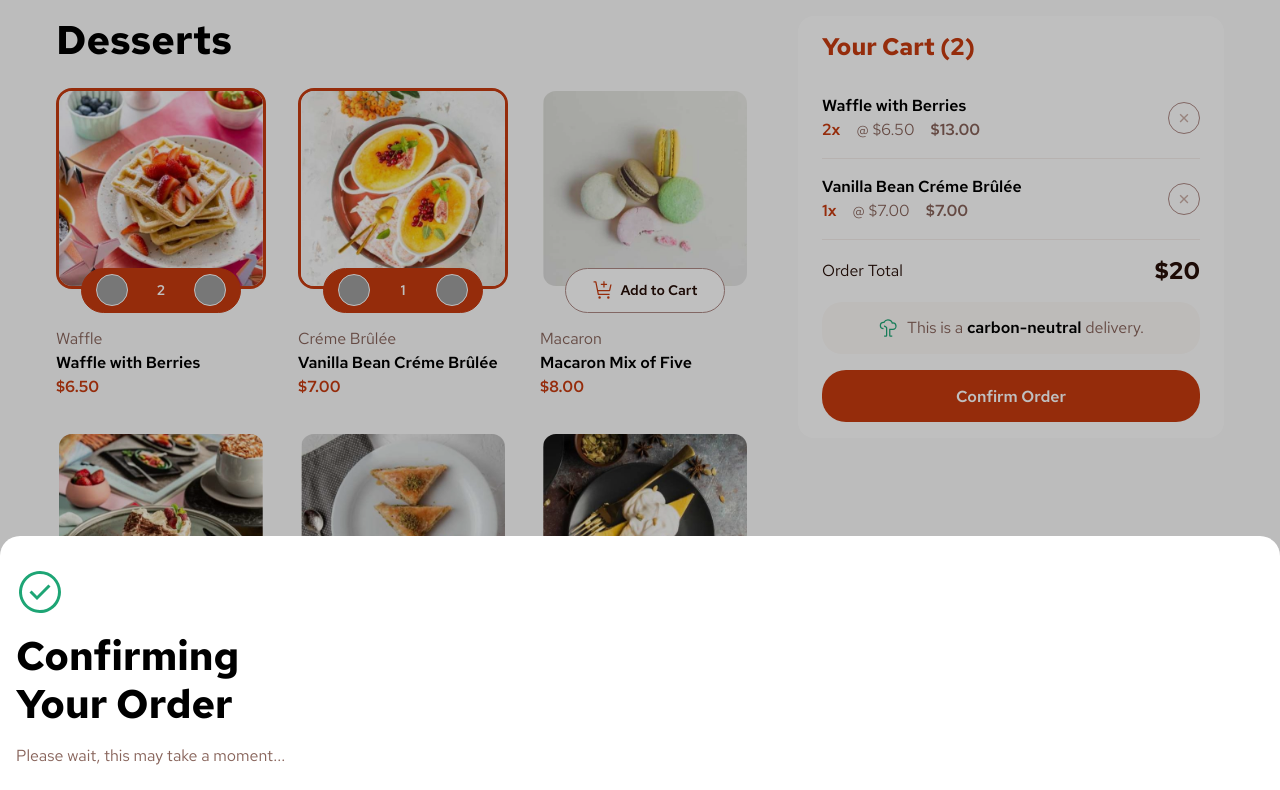
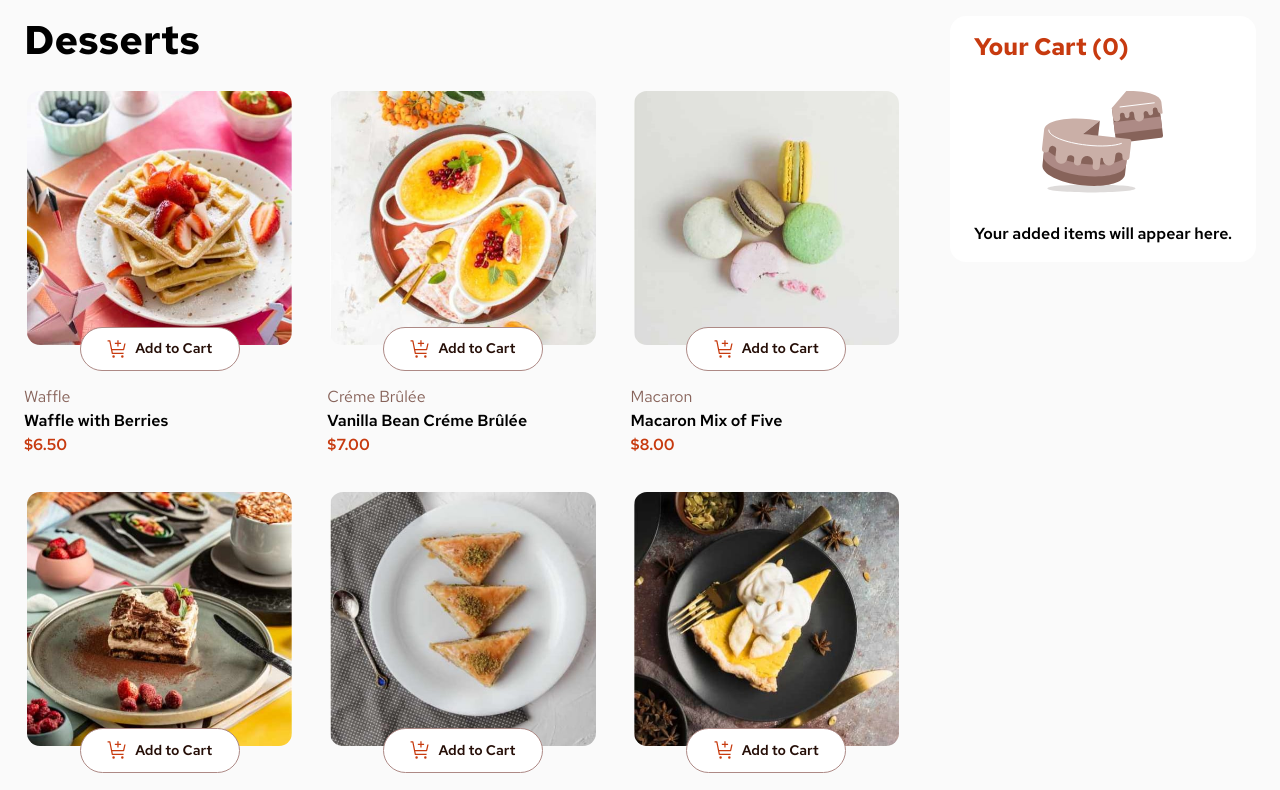
Before and after one commit to redstar504/react-food-cart, a React (Vite) app: page / in a window 1280 px wide. Shown: the top 790 px of the page. Built offline with nearby package versions, Linux system fonts and the light colour scheme; grey boxes are pictures that could not be loaded.

Commit message:
order confirmation desktop / sorting cart

```diff
--- a/package.json
+++ b/package.json
@@ -11,7 +11,8 @@
   },
   "dependencies": {
     "react": "^19.0.0",
-    "react-dom": "^19.0.0"
+    "react-dom": "^19.0.0",
+    "react-spinners": "^0.15.0"
   },
   "devDependencies": {
     "@eslint/js": "^9.21.0",
--- a/src/App.tsx
+++ b/src/App.tsx
@@ -1,6 +1,7 @@
 import './screen.css'
 import {useEffect, useRef, useState} from "react";
 import * as React from "react";
+import {ClipLoader} from "react-spinners";
 
 type Product = {
     id: number
@@ -14,6 +15,7 @@ type Product = {
 type CartProduct = {
     productId: number
     quantity: number
+    timestamp: number
 }
 
 const products: Product[] = [
@@ -91,20 +93,9 @@ const products: Product[] = [
     }
 ]
 
-const initialCart: CartProduct[] = [
-    {
-        productId: 1,
-        quantity: 2,
-    },
-    {
-        productId: 2,
-        quantity: 1,
-    }
-]
-
 function App() {
-    const [cart, setCart] = useState<CartProduct[]>(initialCart)
-    const [isOrderConfirmed, setIsOrderConfirmed] = useState(true)
+    const [cart, setCart] = useState<CartProduct[]>([])
+    const [isOrderConfirmed, setIsOrderConfirmed] = useState(false)
     const modalRef = useRef<HTMLDivElement>(null);
 
     const isProductInCart = (productId: number) => !!cart.find(ci => ci.productId === productId)
@@ -127,6 +118,8 @@ function App() {
         }
     }, [isOrderConfirmed])
 
+    const sortedCartItems = [...cart].sort((a, b) => a.timestamp - b.timestamp)
+
     return (
         <>
             <div id="container" className={isOrderConfirmed ? 'confirming' : ''}>
@@ -139,11 +132,18 @@ function App() {
                             <li key={product.id} className={isProductInCart(product.id) ? 'selected' : ''}>
                                 <a href="#">
                                     <picture>
-                                        <source srcSet={`images/image-${product.imageName}-desktop.jpg`}
-                                                media="(min-width: 768px)"/>
-                                        <source srcSet={`images/image-${product.imageName}-tablet.jpg`}
-                                                media="(min-width: 480px)"/>
-                                        <img src={`images/image-${product.imageName}-mobile.jpg`} alt="Waffle"/>
+                                        <source
+                                            srcSet={`images/image-${product.imageName}-desktop.jpg`}
+                                            media="(min-width: 32em)"
+                                        />
+                                        <source
+                                            srcSet={`images/image-${product.imageName}-tablet.jpg`}
+                                            media="(min-width: 60em)"
+                                        />
+                                        <img
+                                            src={`images/image-${product.imageName}-mobile.jpg`}
+                                            alt="Waffle"
+                                        />
                                     </picture>
                                 </a>
                                 {isProductInCart(product.id) ? (
@@ -193,7 +193,7 @@ function App() {
                                         setCart(cart => {
                                             return [
                                                 ...cart,
-                                                {productId: product.id, quantity: 1}
+                                                {productId: product.id, quantity: 1, timestamp: Date.now()}
                                             ]
                                         })
                                     }}>
@@ -214,7 +214,7 @@ function App() {
                     <div id="cart">
                         <h2 className="text-2">Your Cart ({cart.length})</h2>
                         <ul>
-                            {cart.map(cartProduct => (
+                            {sortedCartItems.map(cartProduct => (
                                 <CartProduct
                                     key={cartProduct.productId}
                                     productId={cartProduct.productId}
@@ -291,7 +291,7 @@ function Modal({cart, setCart, setIsOrderConfirmed, modalRef}: ModalPropsType) {
     useEffect(() => {
         setTimeout(() => {
             setIsConfirmed(true)
-        }, 50000)
+        }, 5000)
     }, [])
 
     return (
@@ -301,9 +301,8 @@ function Modal({cart, setCart, setIsOrderConfirmed, modalRef}: ModalPropsType) {
                 {isConfirmed ? (
                     <>
                         <img src="/images/icon-order-confirmed.svg" alt="Order confirmed"/>
-                        <h2 className="text-1">Order<br/>Confirmed</h2>
+                        <h2 className="text-1">Order Confirmed</h2>
                         <p>We hope you enjoy your food!</p>
-                        {isConfirmed ? <p>Confirmed</p> : <p>Not confirmed</p>}
                         <div id="summaryWrapper">
                             <ul className="orderSummary">
                                 {cart.map(cartProduct => {
@@ -341,7 +340,7 @@ function Modal({cart, setCart, setIsOrderConfirmed, modalRef}: ModalPropsType) {
                     </>
                 ) : (
                     <>
-                        <img src="/images/icon-order-confirmed.svg" alt="Order confirmed"/>
+                        <ClipLoader />
                         <h2 className="text-1">Confirming<br/> Your Order</h2>
 
                         <p>Please wait, this may take a moment...</p>
--- a/src/screen.css
+++ b/src/screen.css
@@ -404,31 +404,49 @@ body {
     border-radius: 1.5em;
 }
 
-@media (min-width: 46.9375em) {
+@media (min-width: 32em) {
     #container {
-        max-width: 46.9375em;
         margin: 0 auto;
     }
 
     #productList {
         display: grid;
-        grid-template-columns: repeat(3, 13.125em);
+        grid-template-columns: repeat(auto-fit, minmax(13.125em, 1fr));
         grid-template-rows: auto;
         gap: 2em;
-        margin: 0 auto;
+        /*margin: 0 auto;*/
     }
 }
 
-@media (min-width: 76em) {
-    body {
-        /*background: orange;*/
+@media (min-width: 60em) {
+    .modal {
+        top: 50%;
+        left: 50%;
+        transform: translate(-50%, -50%);
+        width: 37em;
+        bottom: auto;
+        border-radius: 1.25em;
+        padding: 2.5em;
+    }
+
+    .modal.open {
+        animation: none;
+    }
+
+    .modal.closing {
+        animation: none;
+        transform: translate(-50%, -50%);
     }
 
     #container {
         flex-direction: row;
         column-gap: 3em;
-        max-width: 76em;
+        max-width: 90em;
         margin: 0 auto;
+    }
+
+    #productsWrapper {
+        flex-grow: 1;
     }
 
     #productList {
@@ -437,6 +455,6 @@ body {
 
     #cart {
         align-self: flex-start;
-        flex-grow: 1;
+        /*flex-grow: 1;*/
     }
 }
```
Also changed, not shown: 1 other file (tests, documents, lock files or other folders).
